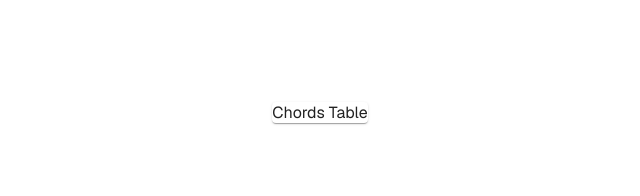
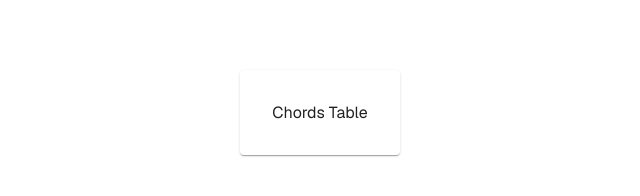
Before and after one commit to twohiccups/music-stuff, a Next.js app: page /nextjs-github-pages/ in a window 1280 px wide. Shown: the part 376-572 px from the top of the page, without its empty margins (320-960 px from the left). Built offline with nearby package versions, Linux system fonts and the light colour scheme; what @mui/material-nextjs would draw is missing.

Commit message:
chore: trigger build

```diff
--- a/src/app/page.tsx
+++ b/src/app/page.tsx
@@ -9,7 +9,7 @@ export default function Home() {
       </Typography>
 
 
-      <Card>
+      <Card sx={{padding: 4}}>
         <Link href="/chords-table">Chords Table</Link>
       </Card>
     </Box>
```
